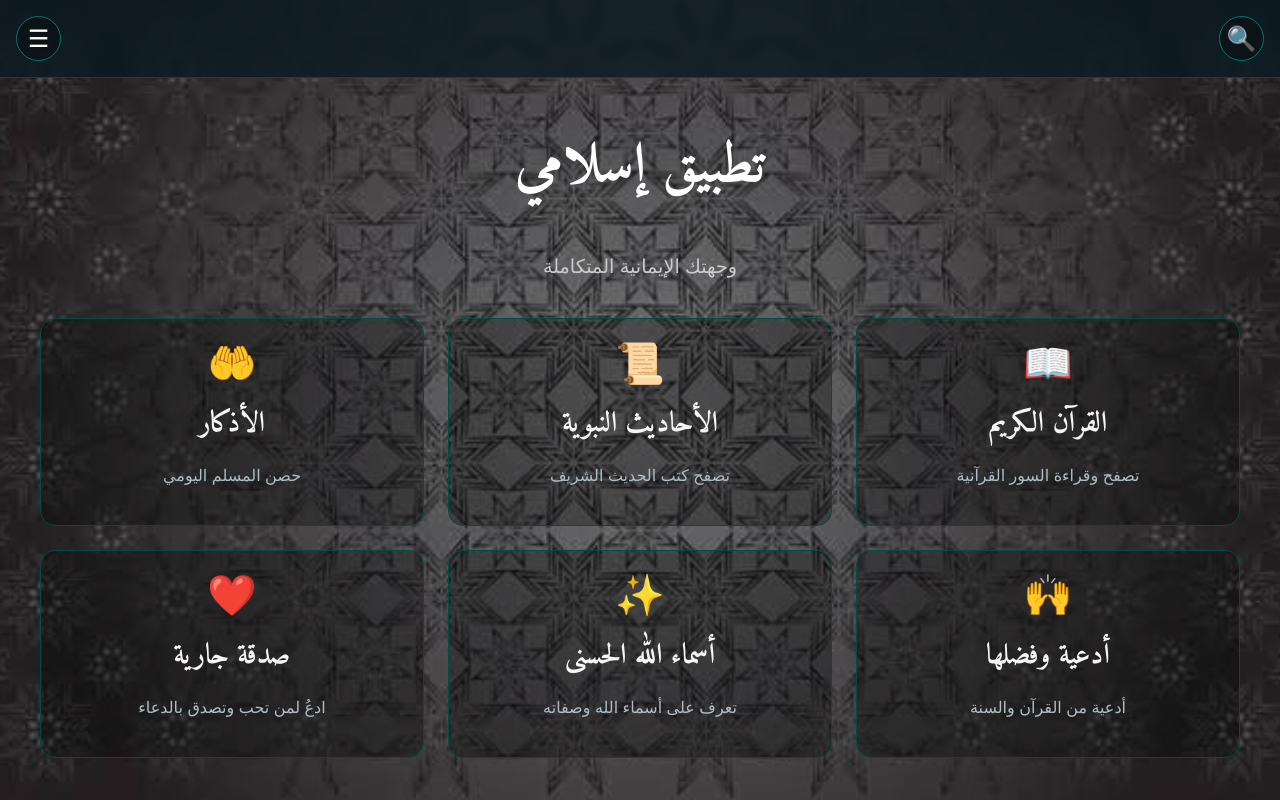
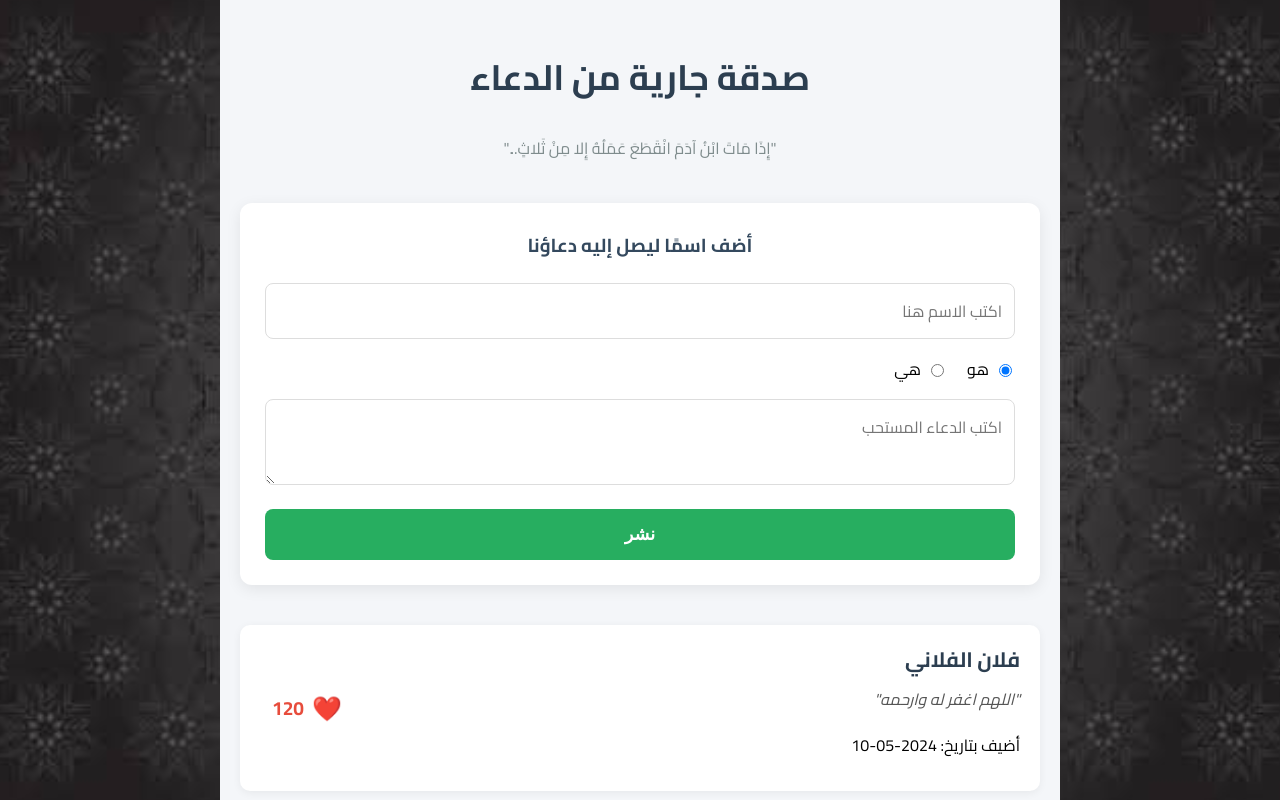
Before and after one commit to Radwan263/noorelaslam, a React (Vite) app in the folder islam/islamic-app-frontend/: page / in a window 1280 px wide. Shown: the top 800 px of the page. Built offline with nearby package versions, Linux system fonts and the light colour scheme.

Commit message:
Update App.jsx

```diff
--- a/islam/islamic-app-frontend/src/App.jsx
+++ b/islam/islamic-app-frontend/src/App.jsx
@@ -1,60 +1,18 @@
 import React from 'react';
 import { BrowserRouter as Router, Routes, Route } from 'react-router-dom';
 
-// --- استيراد الصفحات والمكونات الرئيسية ---
-
-// افترضت وجود صفحة رئيسية في هذا المسار
-import HomePage from './pages/HomePage';
-
-// --- استيراد مكونات الأقسام المختلفة ---
-
-// قسم القرآن الكريم
-import QuranSection from './components/QuranSection';
-import SurahPage from './components/SurahPage';
-
-// قسم الحديث النبوي
-import HadithCollectionsPage from './components/HadithCollectionsPage';
-import HadithListPage from './components/HadithListPage';
-
-// قسم الأذكار
-import AzkarCategoriesPage from './components/AzkarCategoriesPage';
-import AzkarDisplayPage from './components/AzkarDisplayPage';
-
-// قسم الأدعية
-import DuasCategoriesPage from './components/DuasCategoriesPage';
-import DuasPage from './components/DuasPage';
-
-// قسم صدقة جارية (القسم الجديد)
+// استيراد مكون صفحة صدقة جارية فقط
 import SadaqaJariyaPage from './components/SadaqaJariyaPage';
 
 function App() {
   return (
     <Router>
       <Routes>
-        {/* --- المسار الرئيسي --- */}
-        <Route path="/" element={<HomePage />} />
-
-        {/* --- مسارات قسم القرآن الكريم --- */}
-        <Route path="/quran" element={<QuranSection />} />
-        <Route path="/surah/:surahNumber" element={<SurahPage />} />
-
-        {/* --- مسارات قسم الحديث النبوي --- */}
-        <Route path="/hadith" element={<HadithCollectionsPage />} />
-        <Route path="/hadith/:collectionName" element={<HadithListPage />} />
-
-        {/* --- مسارات قسم الأذكار --- */}
-        <Route path="/azkar" element={<AzkarCategoriesPage />} />
-        <Route path="/azkar/:categoryId" element={<AzkarDisplayPage />} />
-
-        {/* --- مسارات قسم الأدعية --- */}
-        <Route path="/duas" element={<DuasCategoriesPage />} />
-        <Route path="/duas/:categoryId" element={<DuasPage />} />
-
-        {/* --- مسار قسم صدقة جارية --- */}
-        <Route path="/sadaqa" element={<SadaqaJariyaPage />} />
-
-        {/* يمكنك إضافة مسارات أخرى هنا (مثل تسجيل الدخول، الإعدادات، إلخ) */}
-
+        {/*
+          هذا الكود يجعل صفحة "صدقة جارية" هي الصفحة الرئيسية للتطبيق مؤقتًا.
+          عندما تفتح التطبيق، ستظهر هذه الصفحة مباشرة.
+        */}
+        <Route path="/" element={<SadaqaJariyaPage />} />
       </Routes>
     </Router>
   );
```
